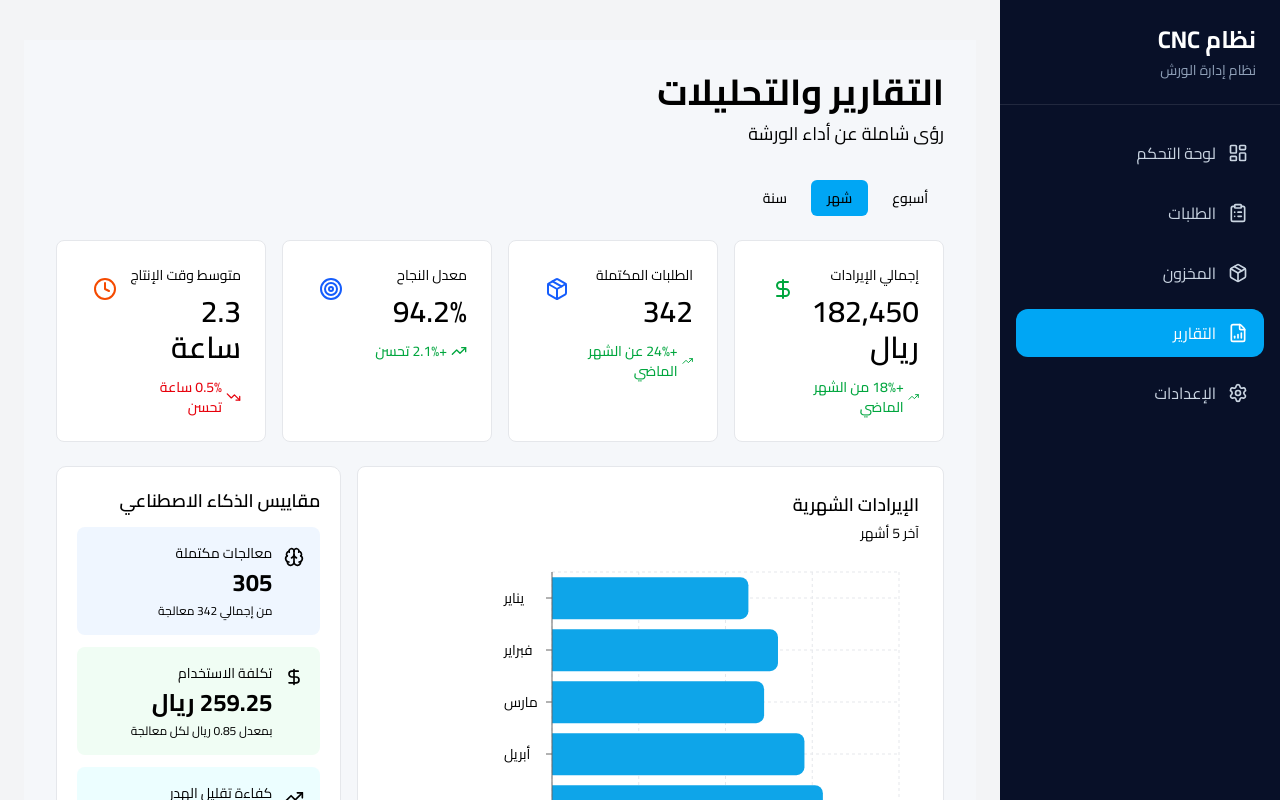
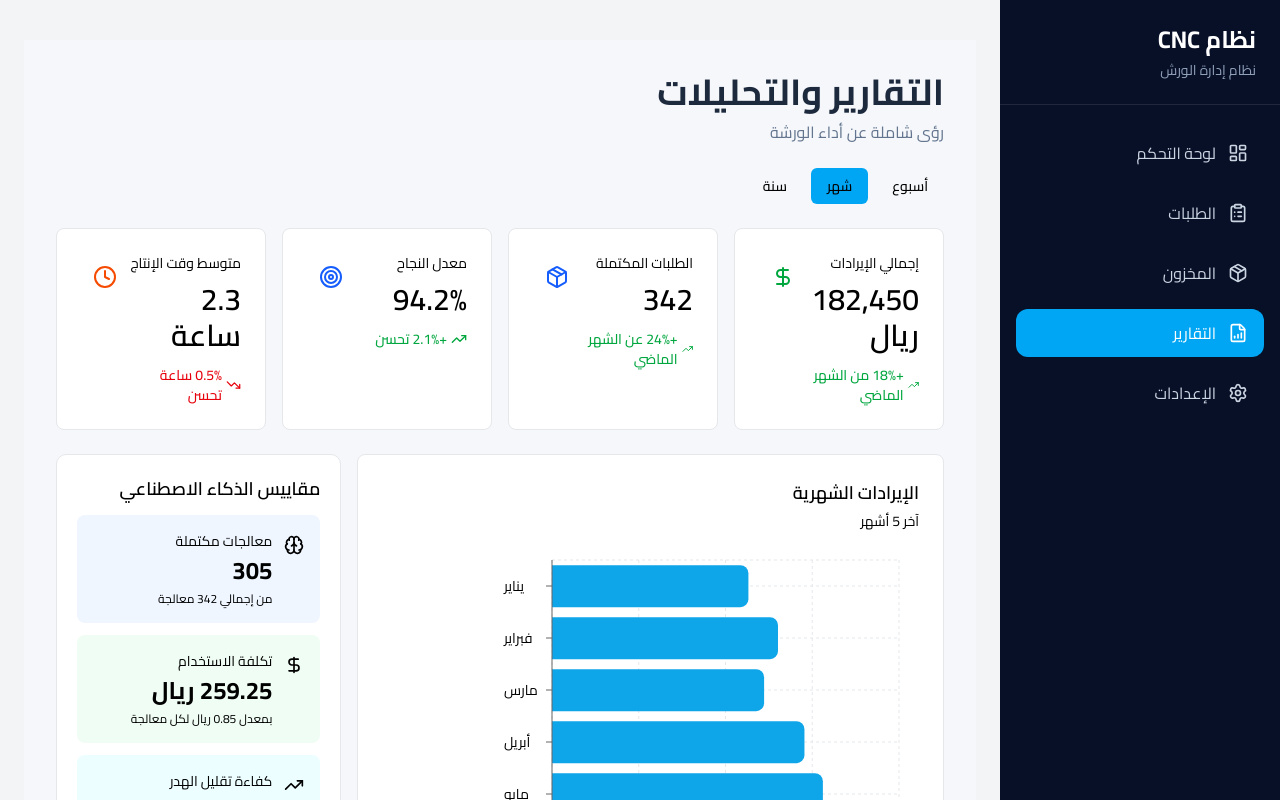
Before and after one commit to ssebag/cnc_project, a React (Vite) app: page /reports in a window 1280 px wide. Shown: the top 800 px of the page. Built offline with nearby package versions, Linux system fonts and the light colour scheme.

Commit message:
edit header

```diff
--- a/src/pages/orders_page/components/OrderHeader.tsx
+++ b/src/component/Header.tsx
@@ -1,14 +1,14 @@
 import React from 'react'
 
-function Header() {
+function Header({title, description}) {
   return (
     <div>
         <h1 className="text-2xl md:text-4xl font-bold text-slate-800">
-        إدارة الطلبات
+          {title}
         </h1>
 
         <p className="text-slate-500 mt-2">
-        عرض وإدارة جميع طلبات CNC
+           {description}
         </p>
     </div>
   )
--- a/src/pages/dashboard_page/Dashboard.tsx
+++ b/src/pages/dashboard_page/Dashboard.tsx
@@ -4,7 +4,7 @@ import ActionCard from './components/ActionCard'
 import ActivityCard from './components/ActivityCard'
 import MaterialCard from './components/MaterialCard'
 import AlertCard from './components/AlertCard'
-import DashbardHeader from "./components/DashbardHeader";
+import Header from "../../component/Header";
 import { mockActivitiesData } from '../../data/mockActivities'
 import { mockMaterialsData } from '../../data/mockMaterials'
 import { mockAlertsData } from '../../data/mockAlerts'
@@ -14,7 +14,9 @@ export default function Dashboard() {
   return (
     <div className="space-y-6">
       {/* Header */}
-      <DashbardHeader />
+      <Header
+      title="  نظام تشغيل ورش CNC"
+      description="مدعوم بالذكاء الاصطناعي - لوحة التحكم التشغيلية" />
 
       {/* Stats */}
       <div className="grid grid-cols-1 md:grid-cols-2 gap-4">
--- a/src/pages/dashboard_page/components/DashbardHeader.tsx
+++ /dev/null
@@ -1,18 +0,0 @@
-import React from 'react'
-
-function DashbardHeader() {
-  return (
-    <div>
-        <h1 className="text-2xl md:text-4xl font-bold text-slate-800">
-          نظام تشغيل ورش CNC
-        </h1>
-
-        <p className="text-slate-500 mt-2">
-          مدعوم بالذكاء الاصطناعي - لوحة التحكم التشغيلية
-        </p>
-
-    </div>
-  )
-}
-
-export default DashbardHeader
--- a/src/pages/inventory_page/Inventory.tsx
+++ b/src/pages/inventory_page/Inventory.tsx
@@ -2,7 +2,7 @@ import { useState } from 'react';
 import { Package, TrendingDown, TriangleAlert, Plus } from 'lucide-react';
 import type { InventoryItem } from '../../types/inventory';
 import { mockInventoryData } from '../../data/mockInventory';
-import InventoryHeader from './components/InventoryHeader';
+import Header from '../../component/Header';
 import StatCard from './components/StatCard';
 import AlertBanner from './components/AlertBanner';
 import SearchBar from './components/SearchBar';
@@ -43,9 +43,9 @@ export default function Inventory() {
       <main className="w-full p-4 md:p-6 lg:p-8 pb-20 md:pb-8">
         <div className="space-y-6">
           {/* Header */}
-          <InventoryHeader
+          <Header
             title="إدارة المخزون"
-            subtitle="تتبع وإدارة موارد التصنيع"
+            description="تتبع وإدارة موارد التصنيع"
           />
 
           {/* Stats Cards */}
--- a/src/pages/inventory_page/components/InventoryHeader.tsx
+++ /dev/null
@@ -1,13 +0,0 @@
-interface InventoryHeaderProps {
-  title: string;
-  subtitle: string;
-}
-
-export default function InventoryHeader({ title, subtitle }: InventoryHeaderProps) {
-  return (
-    <div>
-      <h1 className="text-foreground mb-2 text-right text-2xl font-bold">{title}</h1>
-      <p className="text-muted-foreground text-right">{subtitle}</p>
-    </div>
-  );
-}
--- a/src/pages/orders_page/Orders.tsx
+++ b/src/pages/orders_page/Orders.tsx
@@ -1,6 +1,6 @@
 import { useMemo, useState, useEffect } from "react";
 import { mockOrderData } from '../../data/mockOrder';
-import OrderHeader from './components/OrderHeader'
+import Header from '../../component/Header'
 import TabFilters from "./components/TabFilters";
 import OrderSearch from "./components/OrderSearch";
 import Table from "./components/Table";
@@ -57,7 +57,9 @@ export default function Orders() {
   return (
     <div className="space-y-6" >
       {/* Header */}
-      <OrderHeader />
+      <Header
+        title="إدارة الطلبات"
+        description="عرض وإدارة جميع طلبات CNC" />
 
       {/* Top Controls */}
       <div className="flex flex-col lg:flex-row lg:items-center lg:justify-between gap-4">
--- a/src/pages/reports_page/Reports.tsx
+++ b/src/pages/reports_page/Reports.tsx
@@ -8,7 +8,7 @@ import {
   topProducts,
   machineStats,
 } from '../../data/mockReportsData';
-import ReportsHeader from './components/ReportsHeader';
+import Header from '../../component/Header';
 import TabFilters from './components/TabFilters';
 import MetricCard from './components/MetricCard';
 import RevenueTrendChart from './components/RevenueTrendChart';
@@ -25,9 +25,9 @@ export default function Reports() {
       <main className="w-full p-4 md:p-6 lg:p-8 pb-20 md:pb-8">
         <div className="space-y-6">
           {/* Header */}
-          <ReportsHeader
+          <Header
             title="التقارير والتحليلات"
-            subtitle="رؤى شاملة عن أداء الورشة"
+            description="رؤى شاملة عن أداء الورشة"
           />
 
           {/* Tab Filters */}
--- a/src/pages/reports_page/components/ReportsHeader.tsx
+++ /dev/null
@@ -1,13 +0,0 @@
-interface ReportsHeaderProps {
-  title: string;
-  subtitle: string;
-}
-
-export default function ReportsHeader({ title, subtitle }: ReportsHeaderProps) {
-  return (
-    <div className="text-right mb-8" dir="rtl">
-      <h1 className="text-3xl md:text-4xl font-bold text-foreground mb-2">{title}</h1>
-      <p className="text-muted-foreground text-base md:text-lg">{subtitle}</p>
-    </div>
-  );
-}
```
